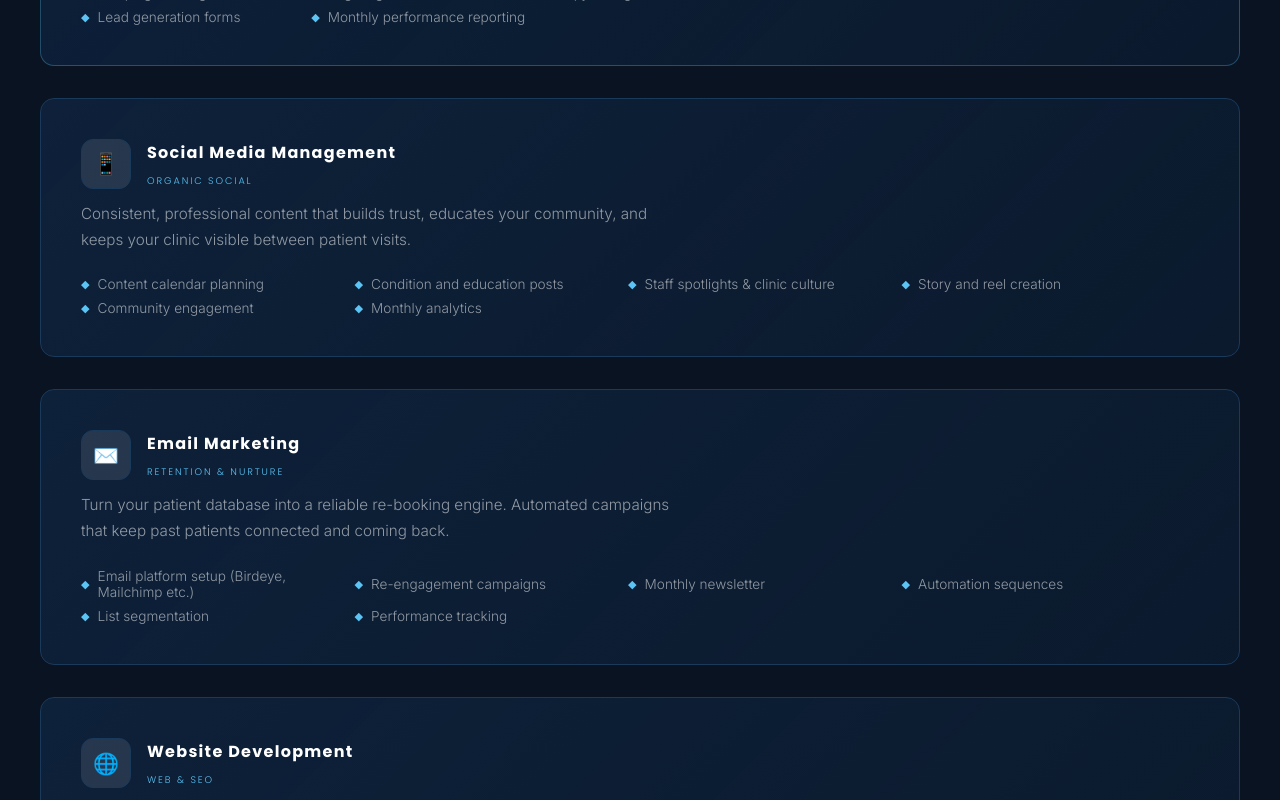
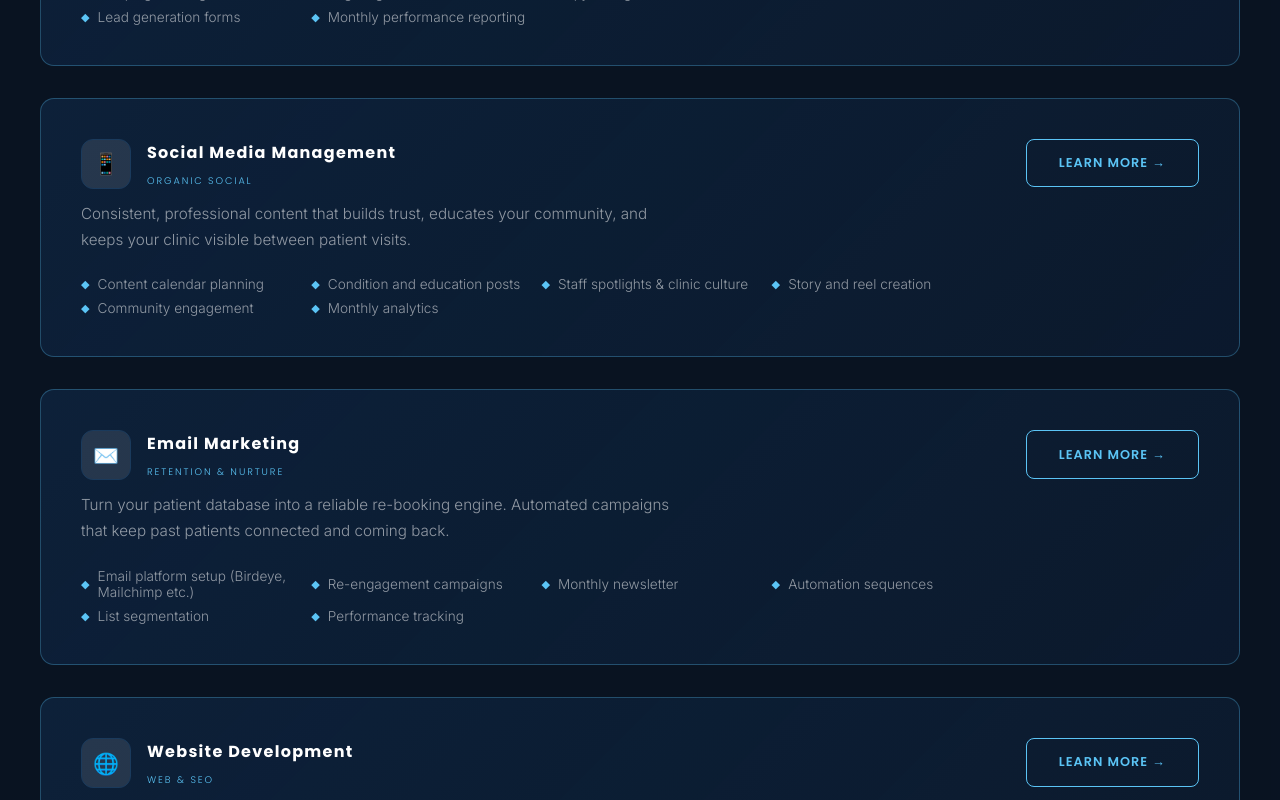
Before and after one commit to MoveXMedia/movexmedia, a Next.js app: page /services in a window 1280 px wide. Shown: the part 1160-1960 px from the top of the page. Built offline with nearby package versions, Linux system fonts and the light colour scheme.

Commit message:
Fix Learn More links on Services page

```diff
--- a/pages/services.js
+++ b/pages/services.js
@@ -38,7 +38,7 @@ const services = [
     icon: '📱',
     title: 'Social Media Management',
     tag: 'Organic Social',
-    href: '/services',
+    href: '/social-media',
     desc: 'Consistent, professional content that builds trust, educates your community, and keeps your clinic visible between patient visits.',
     features: [
       'Content calendar planning',
@@ -48,12 +48,13 @@ const services = [
       'Community engagement',
       'Monthly analytics',
     ],
+    highlight: true,
   },
   {
     icon: '✉️',
     title: 'Email Marketing',
     tag: 'Retention & Nurture',
-    href: '/services',
+    href: '/email-marketing',
     desc: 'Turn your patient database into a reliable re-booking engine. Automated campaigns that keep past patients connected and coming back.',
     features: [
       'Email platform setup (Birdeye, Mailchimp etc.)',
@@ -63,12 +64,13 @@ const services = [
       'List segmentation',
       'Performance tracking',
     ],
+    highlight: true,
   },
   {
     icon: '🌐',
     title: 'Website Development',
     tag: 'Web & SEO',
-    href: '/services',
+    href: '/website-development',
     desc: 'Fast, mobile-first websites built to convert visitors into patients and rank on Google. Every site includes on-page SEO as standard.',
     features: [
       'Custom Next.js or WordPress sites',
@@ -78,6 +80,7 @@ const services = [
       'Page speed optimisation',
       'Google Analytics setup',
     ],
+    highlight: true,
   },
 ];
 
```
